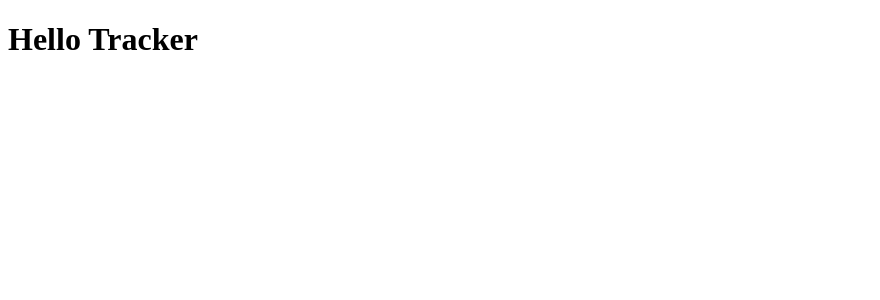
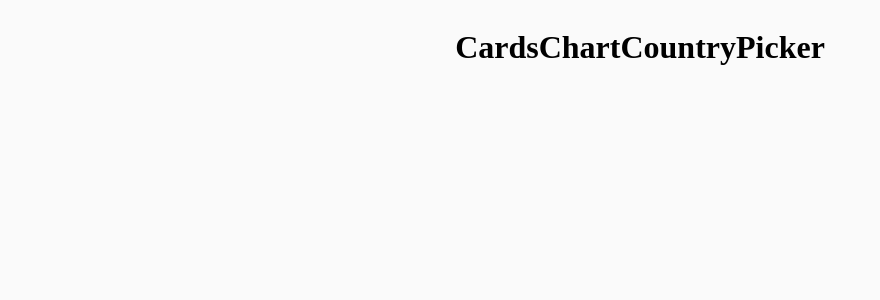
Before and after one commit to MERCERNYC/covid19_tracker, a React (Create React App) app: page / in a window 1280 px wide. Shown: the top 300 px of the page, without its empty margins (0-880 px from the left). Built offline with nearby package versions, Linux system fonts and the light colour scheme.

Commit message:
add modules

```diff
--- a/src/App.js
+++ b/src/App.js
@@ -1,11 +1,15 @@
 import React from 'react';
+import {Cards, Chart, CountryPicker} from './components';
+import styles from './App.module.css';
 
 class App extends React.Component{
     render(){
         return(
-            <div>
-             <h1>Hello Tracker</h1>
-          </div>
+            <div className={styles.container}>
+                <Cards />
+                <Chart />
+                <CountryPicker />
+            </div>
         )
     }
 }
--- /dev/null
+++ b/src/App.module.css
@@ -0,0 +1,9 @@
+body  {
+    background-color: rgb(250, 250, 250);
+}
+
+.container {
+    display: flex;
+    align-items: center;
+    justify-content: center;
+}
--- a/src/components/Cards/Cards.jsx
+++ b/src/components/Cards/Cards.jsx
@@ -0,0 +1,9 @@
+import React from 'react';
+
+const Cards = () => {
+    return(
+        <h1>Cards</h1>
+    )
+}
+
+export default Cards;
--- /dev/null
+++ b/src/components/Chart/Chart.jsx
@@ -0,0 +1,9 @@
+import React from 'react';
+
+const Chart = () => {
+    return(
+        <h1>Chart</h1>
+    )
+}
+
+export default Chart;
--- /dev/null
+++ b/src/components/CountryPicker/CountryPicker.jsx
@@ -0,0 +1,9 @@
+import React from 'react';
+
+const CountryPicker = () => {
+    return(
+        <h1>CountryPicker</h1>
+    )
+}
+
+export default CountryPicker;
--- /dev/null
+++ b/src/components/index.js
@@ -0,0 +1,3 @@
+export { default as Cards } from './Cards/Cards';
+export { default as Chart } from './Chart/Chart';
+export { default as CountryPicker } from './CountryPicker/CountryPicker';
```
Also changed, not shown: src/components/Chart/Chart.module.css (added), src/components/CountryPicker/CountryPicker.module.css (added).
